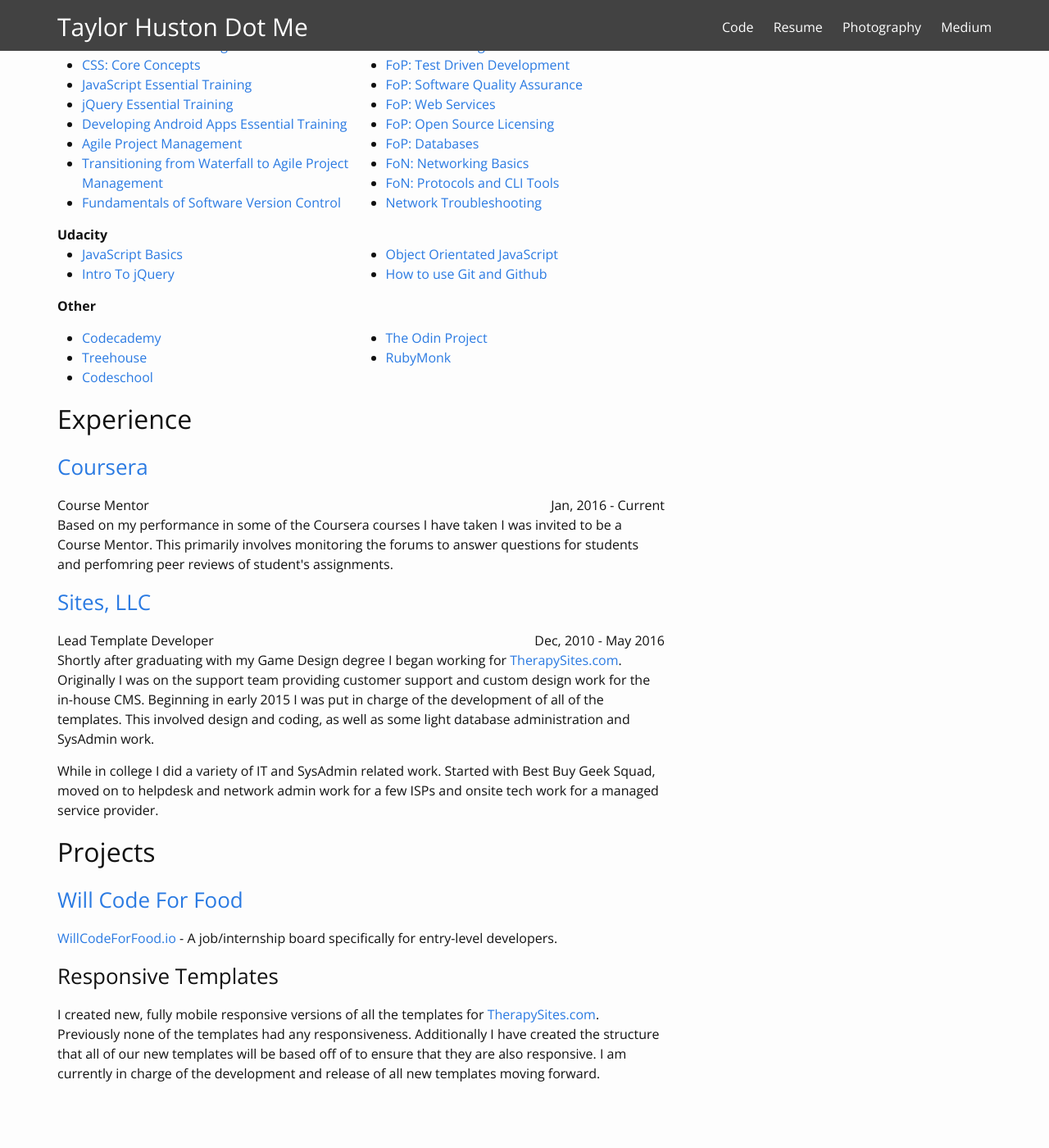
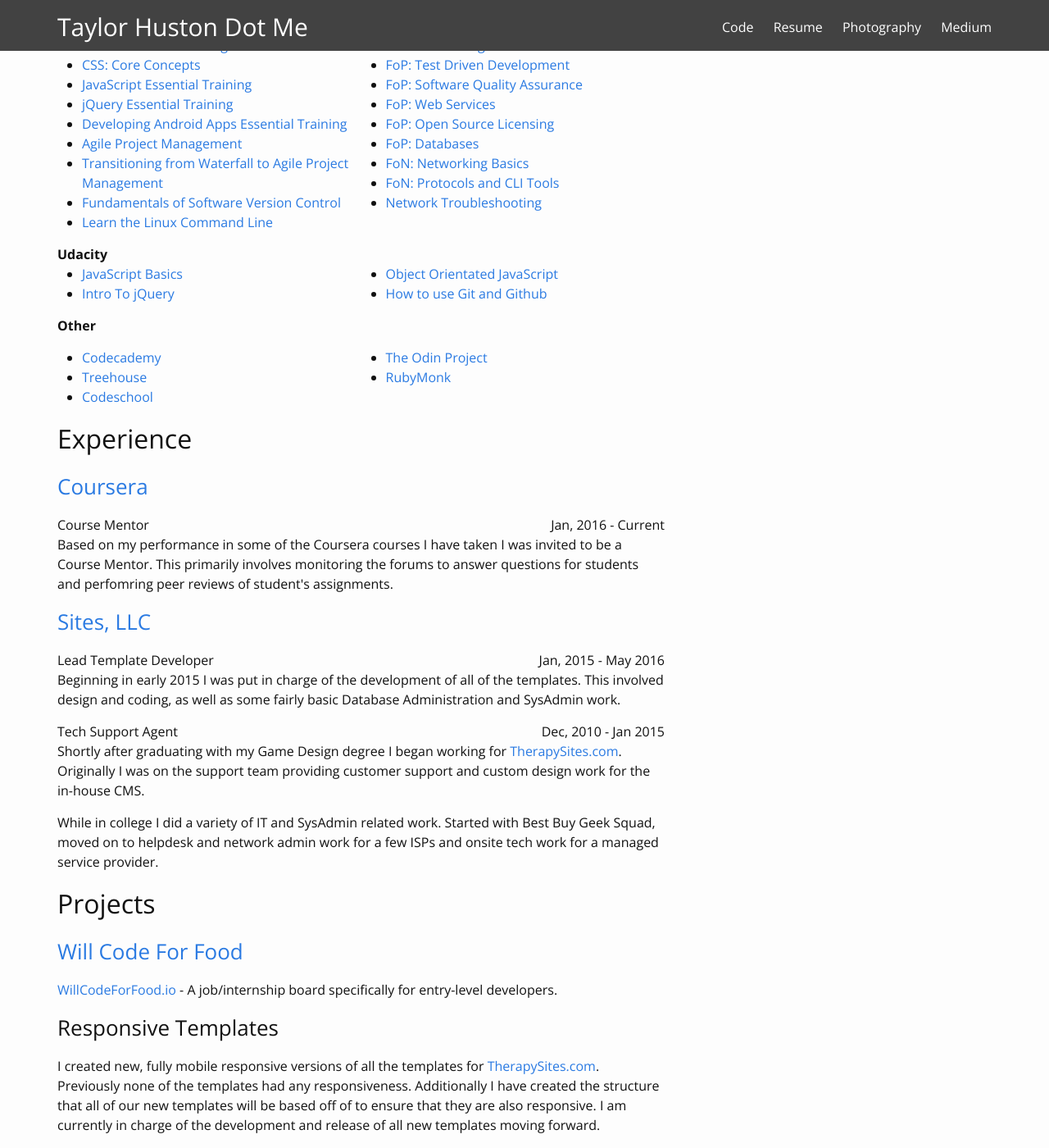
Before and after one commit to TaylorHuston/taylorhuston.github.io, a Jekyll site: the page built from resume.html, in a window 1280 px wide and 1400 px high, scrolled down 1157 px. Shown: the whole window at 82% size. Built offline with Jekyll 4.4.1, drawn with Linux system fonts in a browser that asks for light colours; some web fonts are replaced.

Commit message:
Update resume

```diff
--- a/resume.html
+++ b/resume.html
@@ -123,6 +123,8 @@
       </li>
       <li><a href="http://www.lynda.com/AllCertificates/User/1103034" target="_blank">Fundamentals of Software Version Control</a>
       </li>
+      <li><a href="http://www.lynda.com/AllCertificates/User/1103034" target="_blank">Learn the Linux Command Line</a>
+      </li>
     </ul>
 
     <ul>
@@ -204,8 +206,11 @@
     <br />Based on my performance in some of the Coursera courses I have taken I was invited to be a Course Mentor. This primarily involves monitoring the forums to answer questions for students and perfomring peer reviews of student's assignments.</p>
 
   <h3><a href="http://www.therapysites.com/" target="_blank">Sites, LLC</a></h3>
-  <p>Lead Template Developer <span class="date">Dec, 2010 - May 2016</span>
-    <br /> Shortly after graduating with my Game Design degree I began working for <a href="http://www.therapysites.com/" target="_blank">TherapySites.com</a>. Originally I was on the support team providing customer support and custom design work for the in-house CMS. Beginning in early 2015 I was put in charge of the development of all of the templates. This involved design and coding, as well as some light database administration and SysAdmin work.</p>
+  <p>Lead Template Developer <span class="date">Jan, 2015 - May 2016</span>
+    <br /> Beginning in early 2015 I was put in charge of the development of all of the templates. This involved design and coding, as well as some fairly basic Database Administration and SysAdmin work.</p>
+
+  <p>Tech Support Agent <span class="date">Dec, 2010 - Jan 2015</span>
+    <br /> Shortly after graduating with my Game Design degree I began working for <a href="http://www.therapysites.com/" target="_blank">TherapySites.com</a>. Originally I was on the support team providing customer support and custom design work for the in-house CMS.</p>
 
   <p>While in college I did a variety of IT and SysAdmin related work. Started with Best Buy Geek Squad, moved on to helpdesk and network admin work for a few ISPs and onsite tech work for a managed service provider.</p>
 </div>
```
